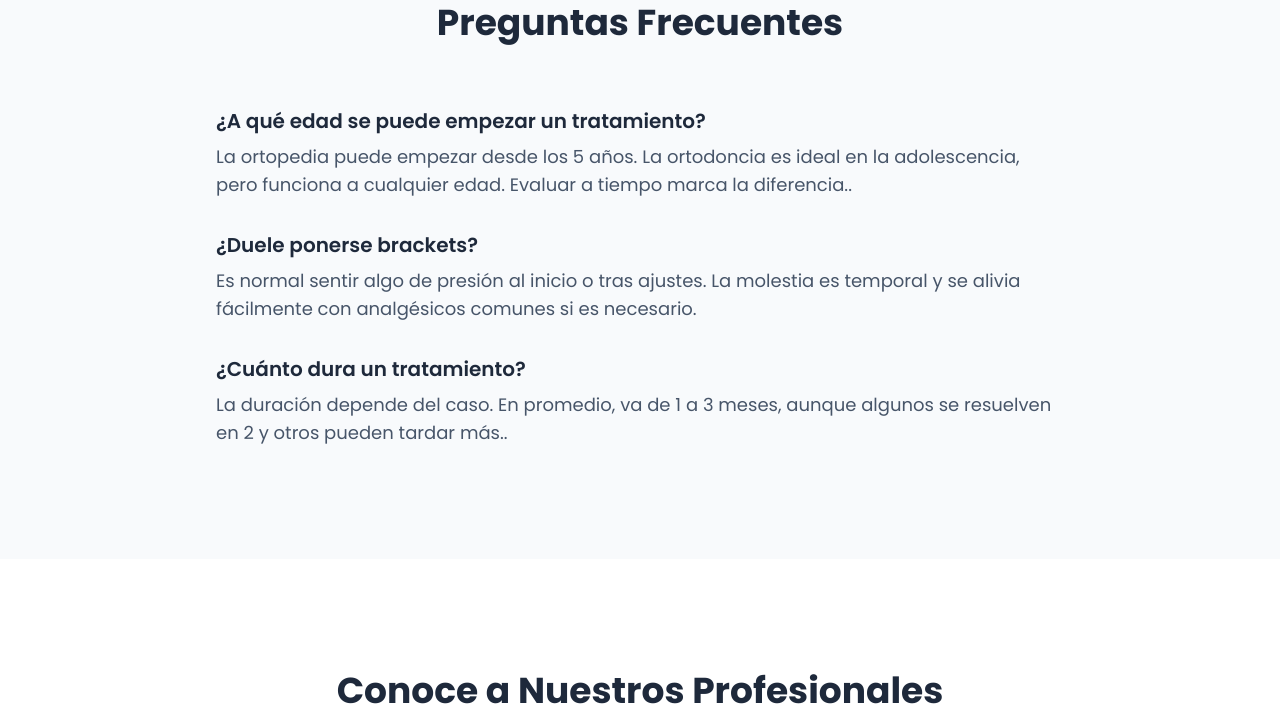
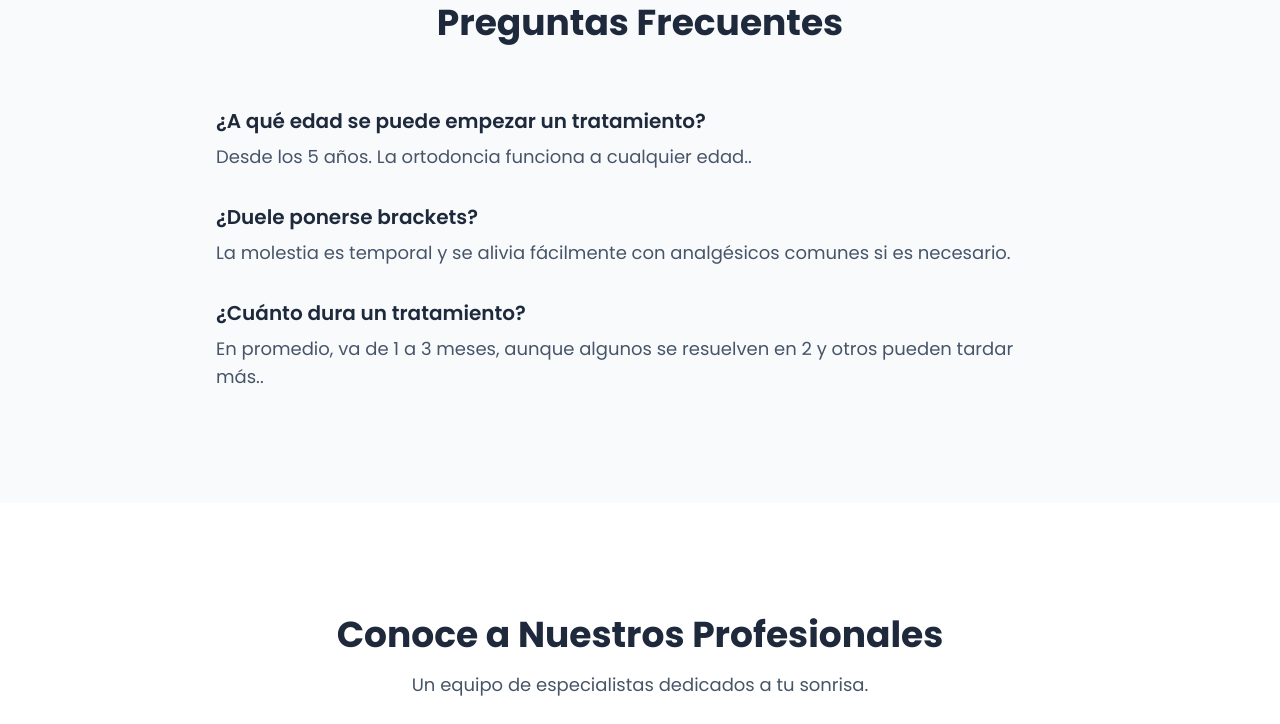
Before and after one commit to Andeiquick/prueba-2, a plain HTML site: page index.html in a window 1280 px wide. Shown: the part 5037-5761 px from the top of the page. Drawn offline with nearby package versions, Linux system fonts and the light colour scheme.

Commit message:
Update index.html

```diff
--- a/index.html
+++ b/index.html
@@ -315,14 +315,14 @@
                 <div class="space-y-8">
                     <div>
                         <h3 class="text-xl font-semibold text-slate-800">¿A qué edad se puede empezar un tratamiento?</h3>
-                        <p class="mt-2 text-base md:text-lg text-slate-600">La ortopedia puede empezar desde los 5 años. La ortodoncia es ideal en la adolescencia, pero funciona a cualquier edad. Evaluar a tiempo marca la diferencia..</p>
+                        <p class="mt-2 text-base md:text-lg text-slate-600">Desde los 5 años. La ortodoncia funciona a cualquier edad..</p>
                     </div>
                      <div>
                         <h3 class="text-xl font-semibold text-slate-800">¿Duele ponerse brackets?</h3>
-                        <p class="mt-2 text-base md:text-lg text-slate-600">Es normal sentir algo de presión al inicio o tras ajustes. La molestia es temporal y se alivia fácilmente con analgésicos comunes si es necesario. </div>
+                        <p class="mt-2 text-base md:text-lg text-slate-600">La molestia es temporal y se alivia fácilmente con analgésicos comunes si es necesario. </div>
                      <div>
                         <h3 class="text-xl font-semibold text-slate-800">¿Cuánto dura un tratamiento?</h3>
-                        <p class="mt-2 text-base md:text-lg text-slate-600">La duración depende del caso. En promedio, va de 1 a 3 meses, aunque algunos se resuelven en 2 y otros pueden tardar más..</p>
+                        <p class="mt-2 text-base md:text-lg text-slate-600">En promedio, va de 1 a 3 meses, aunque algunos se resuelven en 2 y otros pueden tardar más..</p>
                     </div>
                 </div>
             </div>
```
